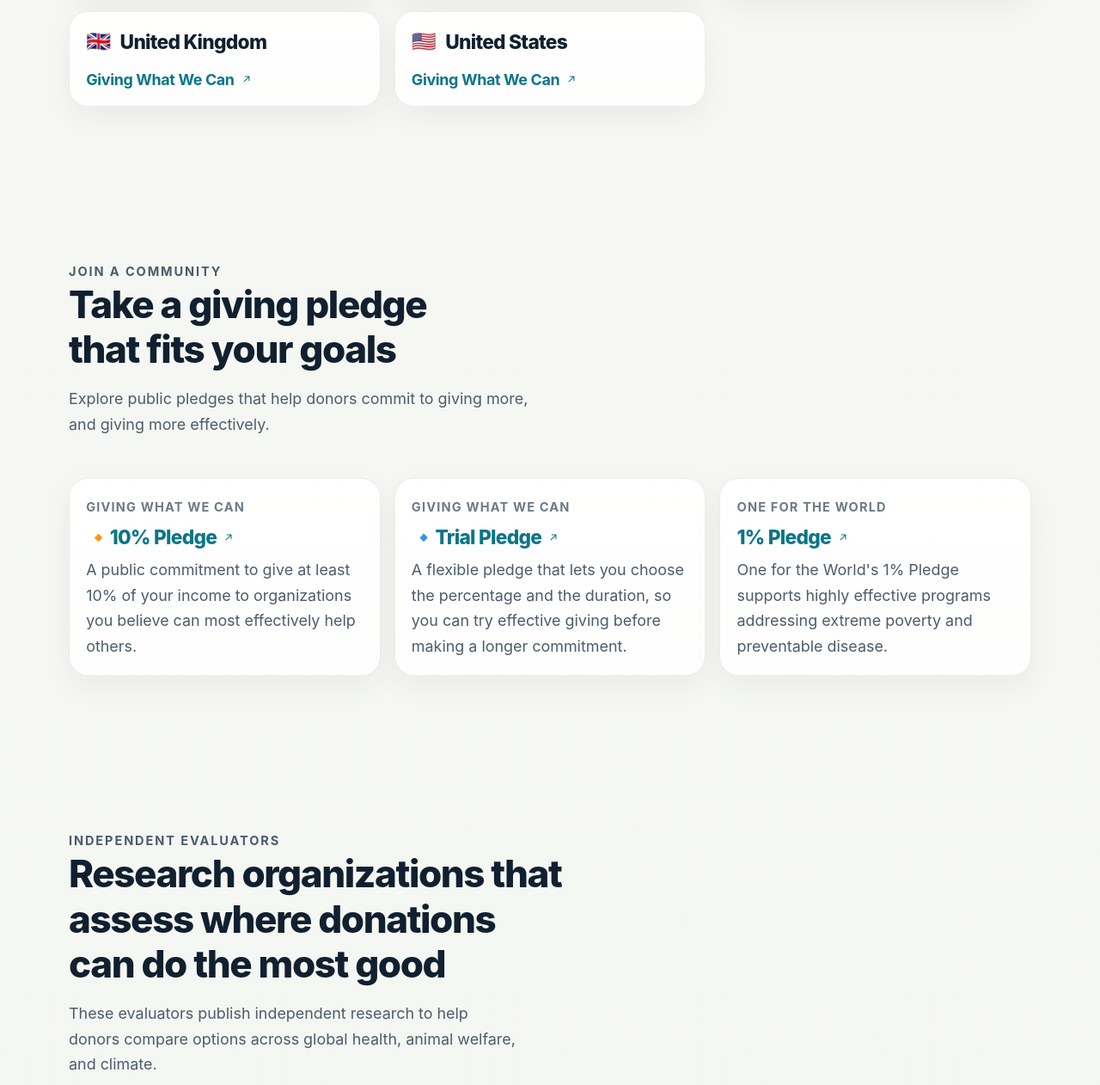
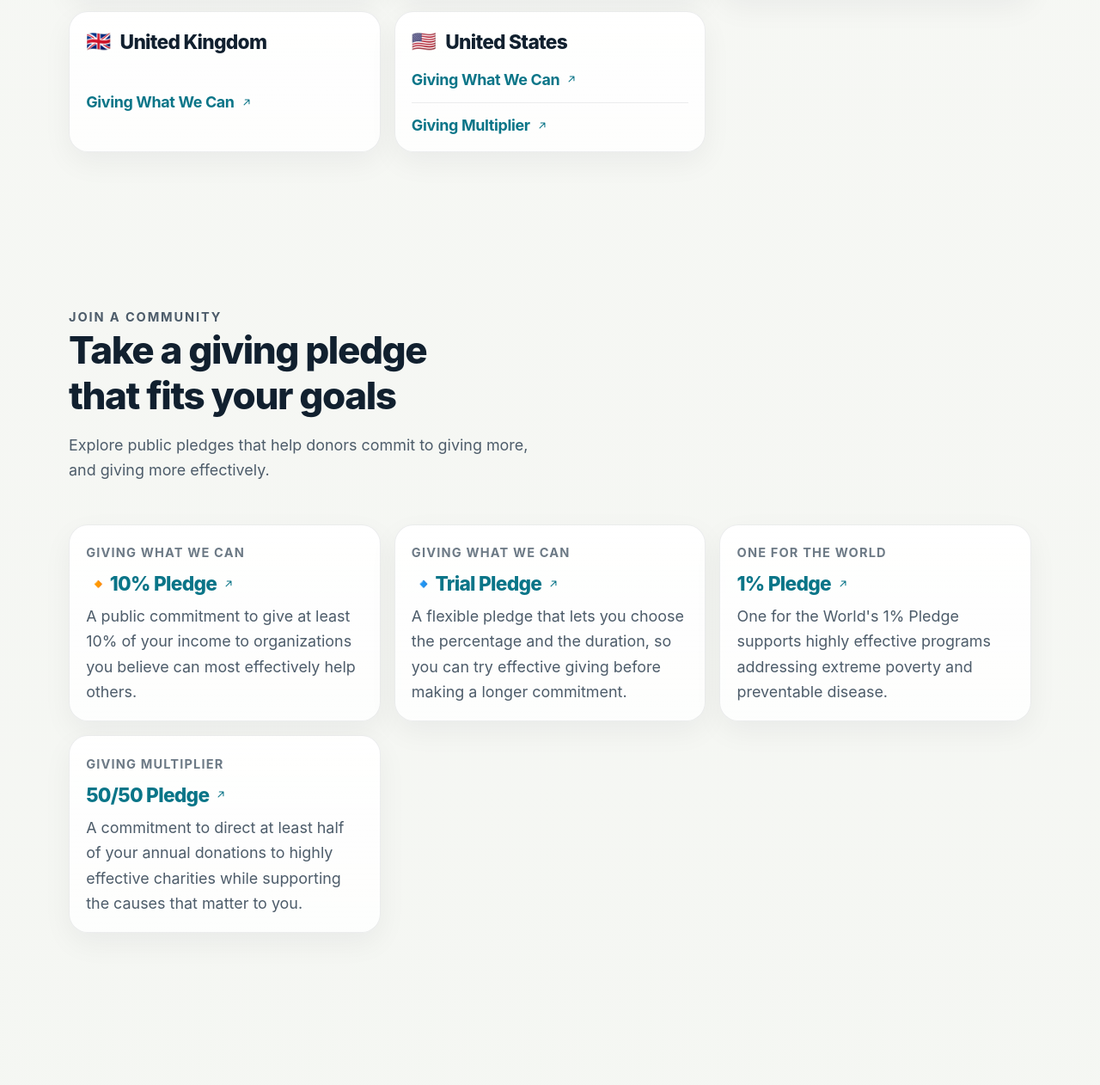
Before and after one commit to Ayuda-Efectiva/effectivegiving_site, a plain HTML site: page index.html in a window 1280 px wide. Shown: the part 3158-4420 px from the top of the page at 86% size. Drawn offline with Linux system fonts and the light colour scheme.

Commit message:
Include Giving Multiplier as US org + its 50/50 pledge

```diff
--- a/index.html
+++ b/index.html
@@ -699,7 +699,7 @@
 							</div>
 						</div>
 					</article>
-					<article class="country-card" data-search="united states giving what we can">
+					<article class="country-card" data-search="united states giving what we can giving multiplier">
 						<div class="country-top">
 							<h3 class="country-name"><span class="flag" aria-hidden="true">🇺🇸</span><span>United
 									States</span></h3>
@@ -710,6 +710,16 @@
 								<a class="org-link org-name" href="https://www.givingwhatwecan.org" target="_blank"
 									rel="noopener" aria-label="Giving What We Can website">
 									Giving What We Can
+									<svg width="14" height="14" viewBox="0 0 24 24" fill="none" aria-hidden="true">
+										<path d="M7 17 17 7M9 7h8v8" stroke="currentColor" stroke-width="1.8"
+											stroke-linecap="round" stroke-linejoin="round" />
+									</svg>
+								</a>
+							</div>
+							<div class="org-item">
+								<a class="org-link org-name" href="https://givingmultiplier.org/" target="_blank"
+									rel="noopener" aria-label="Giving Multiplier website">
+									Giving Multiplier
 									<svg width="14" height="14" viewBox="0 0 24 24" fill="none" aria-hidden="true">
 										<path d="M7 17 17 7M9 7h8v8" stroke="currentColor" stroke-width="1.8"
 											stroke-linecap="round" stroke-linejoin="round" />
@@ -788,6 +798,24 @@
 							<p class="resource-summary">One for the World's 1% Pledge supports highly effective programs
 								addressing
 								extreme poverty and preventable disease.</p>
+						</div>
+					</article>
+
+					<article class="resource-card">
+						<div class="resource-top">
+							<p class="resource-tag">Giving Multiplier</p>
+							<h3 class="resource-name">
+								<a class="resource-link" href="https://givingmultiplier.org/pledge" target="_blank"
+									rel="noopener" aria-label="The 50/50 Pledge page">
+									50/50 Pledge
+									<svg width="14" height="14" viewBox="0 0 24 24" fill="none" aria-hidden="true">
+										<path d="M7 17 17 7M9 7h8v8" stroke="currentColor" stroke-width="1.8"
+											stroke-linecap="round" stroke-linejoin="round" />
+									</svg>
+								</a>
+							</h3>
+							<p class="resource-summary">A commitment to direct at least half of your annual donations to
+								highly effective charities while supporting the causes that matter to you.</p>
 						</div>
 					</article>
 				</div>
```
